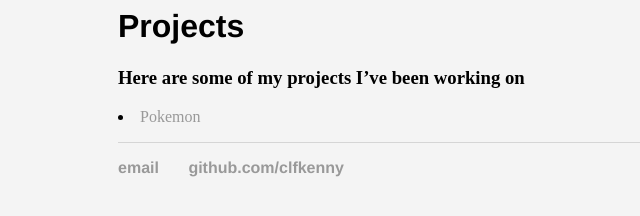
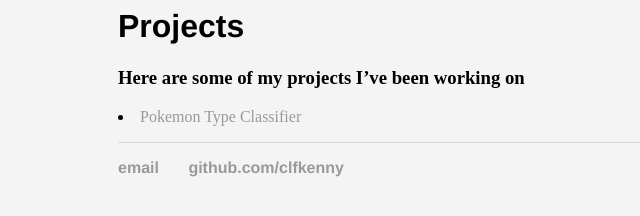
Before and after one commit to clfkenny/clfkenny.github.io, a Jekyll site: the page built from projects/index.md, in a window 1280 px wide. Shown: the part 126-342 px from the top of the page, without its empty margins (74-714 px from the left). Built offline with Jekyll 4.4.1, drawn with Linux system fonts in a browser that asks for light colours.

Commit message:
Update index.md

```diff
--- a/projects/index.md
+++ b/projects/index.md
@@ -6,5 +6,5 @@ title: Projects | Kenny Lov
 ### Here are some of my projects I've been working on
 
 <p>
-  <li><a href= "/projects/pokemon_classifier">Pokemon</a></li>
+  <li><a href= "/projects/pokemon_classifier">Pokemon Type Classifier</a></li>
 </p>
```
